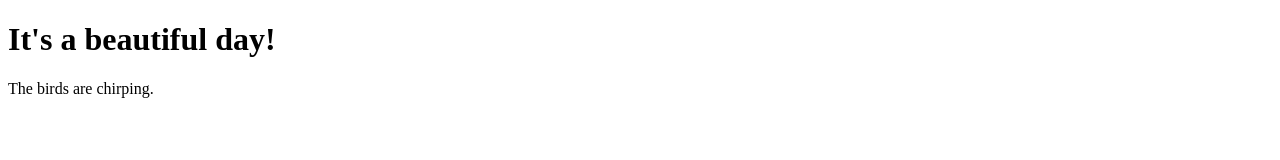
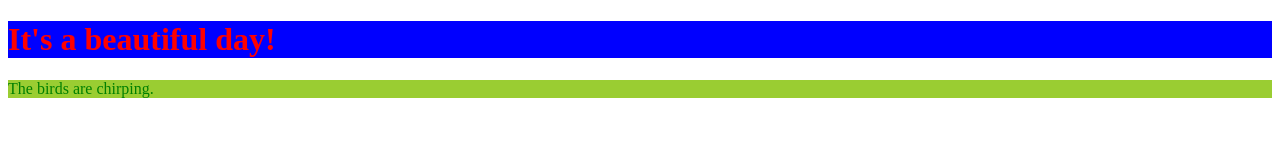
Before and after one commit to ash-holt/first-palm-tree, a plain HTML site: page index.html in a window 1280 px wide. Drawn offline with Linux system fonts and the light colour scheme.

Commit message:
green color added to p

```diff
--- a/index.html
+++ b/index.html
@@ -5,7 +5,7 @@
     <meta http-equiv="X-UA-Compatible" content="IE=edge">
     <meta name="viewport" content="width=device-width, initial-scale=1.0">
     <title>Document</title>
-    <link rel="stylesheet" type="text/css" href="styles.css" />
+    <link rel="stylesheet" href="style.css" />
 </head>
 <body>
     <h1>It's a beautiful day!</h1>
--- a/style.css
+++ b/style.css
@@ -2,3 +2,8 @@ h1 {
     color: red;
     background-color: blue;
   }
+
+p {
+  color: green;
+  background-color: yellowgreen;
+}
```
